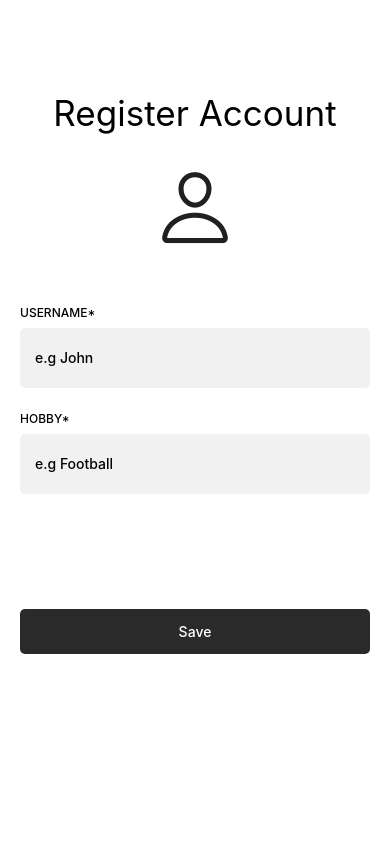
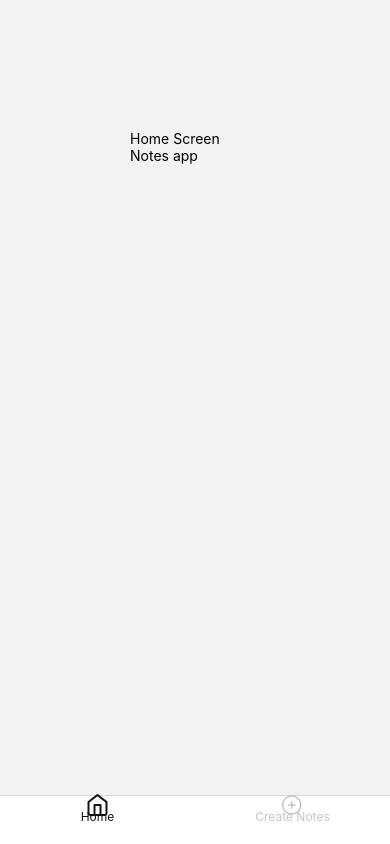
Before and after one commit to leonitdev/notesApp, a React Native app: screen / in a window 390 px wide. Built offline with nearby package versions, Linux system fonts and the light colour scheme.

Commit message:
styles tabBar

```diff
--- /dev/null
+++ b/src/constants/index.ts
@@ -0,0 +1,2 @@
+export * from './storage.constants';
+export * from './screens.constants';
--- a/src/constants/storage.constants.ts
+++ b/src/constants/storage.constants.ts
@@ -1,4 +1,5 @@
 export enum LocalStorageKey {
   registered = 'registered',
   notes = 'notes',
+  user = 'user',
 }
--- a/src/navigation/AppNavigator.tsx
+++ b/src/navigation/AppNavigator.tsx
@@ -20,7 +20,7 @@ export const AppNavigator: React.FC<null> = () => {
 
   return (
     <NavigationContainer>
-      {!isAuthenticated ? (
+      {isAuthenticated ? (
         <AuthStackNavigator />
       ) : (
         <HomeTabNavigator route={undefined} />
--- a/src/navigation/HomeTabNavigator.tsx
+++ b/src/navigation/HomeTabNavigator.tsx
@@ -1,10 +1,13 @@
 import React from 'react';
 import {createBottomTabNavigator} from '@react-navigation/bottom-tabs';
 // import FontAwesome from 'react-native-vector-icons/FontAwesome';
-// import Feather from 'react-native-vector-icons/Feather';
-// import Ionicons from 'react-native-vector-icons/Ionicons';
-import {HOME} from '../constants/screens.constants';
+import Feather from 'react-native-vector-icons/Feather';
+
+import Ionicons from 'react-native-vector-icons/Ionicons';
+import {CREATE_NOTES, HOME} from '../constants/screens.constants';
 import HomeScreen from '../screens/home/home.screen';
+import {View} from 'react-native';
+import CreateNotes from '../screens/home/create-notes.screen';
 
 const Tab = createBottomTabNavigator();
 
@@ -19,7 +22,7 @@ const HomeTabNavigator = ({route}) => {
   const tabBarLabelStyle = {
     fontSize: 12,
     lineHeight: 18,
-    marginBottom: 5,
+    marginBottom: 8,
   };
 
   return (
@@ -28,9 +31,7 @@ const HomeTabNavigator = ({route}) => {
         tabBarStyle: {
           backgroundColor: '#FFFFFF',
           paddingTop: 5,
-          paddingBottom: 20,
-          paddingLeft: 20,
-          paddingRight: 20,
+          paddingBottom: 10,
         },
         tabBarActiveTintColor: '#121212',
         tabBarInactiveTintColor: '#C5C4C5',
@@ -43,9 +44,19 @@ const HomeTabNavigator = ({route}) => {
         component={HomeScreen}
         options={{
           tabBarLabel: HOME,
-          // tabBarIcon: ({color, size}) => (
-          //   <Feather name="home" color={color} size={24} />
-          // ),
+          tabBarIcon: ({color, size}) => (
+            <Feather name="home" color={color} size={24} />
+          ),
+        }}
+      />
+      <Tab.Screen
+        name={CREATE_NOTES}
+        component={CreateNotes}
+        options={{
+          tabBarLabel: CREATE_NOTES,
+          tabBarIcon: ({color, size}) => (
+            <Ionicons name="add-circle-outline" color={color} size={24} />
+          ),
         }}
       />
     </Tab.Navigator>
--- a/src/screens/home/create-notes.screen.tsx
+++ b/src/screens/home/create-notes.screen.tsx
@@ -0,0 +1,19 @@
+import React from 'react';
+import {StyleSheet, Text, View} from 'react-native';
+
+const CreateNotes = (): JSX.Element => {
+  return (
+    <View style={{padding: 130}}>
+      <Text>Create Notes Screen Notes app</Text>
+    </View>
+  );
+};
+
+const styles = StyleSheet.create({
+  sectionContainer: {
+    marginTop: 32,
+    paddingHorizontal: 24,
+  },
+});
+
+export default CreateNotes;
--- a/src/screens/register/register.screen.tsx
+++ b/src/screens/register/register.screen.tsx
@@ -4,14 +4,24 @@ import ButtonSave from '../../components/buttons/ButtonSave';
 import Input from '../../components/Input';
 import Ionicons from 'react-native-vector-icons/Ionicons';
 import {Alert} from 'react-native';
+import {LocalStorageKey} from '../../constants';
+import {localStorage} from '../../services';
 
-const RegisterScreen = (): JSX.Element => {
+const RegisterScreen = ({}): JSX.Element => {
   const [username, setUsername] = useState<string>('');
   const [hobby, setHobby] = useState<string>('');
   const [error, setError] = useState<string>('');
 
-  const saveUser = () => {
+  const saveUser = async () => {
     Alert.alert(username, hobby);
+    const user = {username, hobby};
+    localStorage.setItem(LocalStorageKey.user, JSON.stringify(user));
+
+    const localStorageUser = await localStorage.getItem(LocalStorageKey.user);
+    if (localStorageUser) {
+      console.log('localStorageUser: ', JSON.parse(localStorageUser));
+    }
+    // navigation.navigate(HOME);
     return true;
   };
 
```
Also changed, not shown: 1 other file (tests, documents, lock files or other folders).
